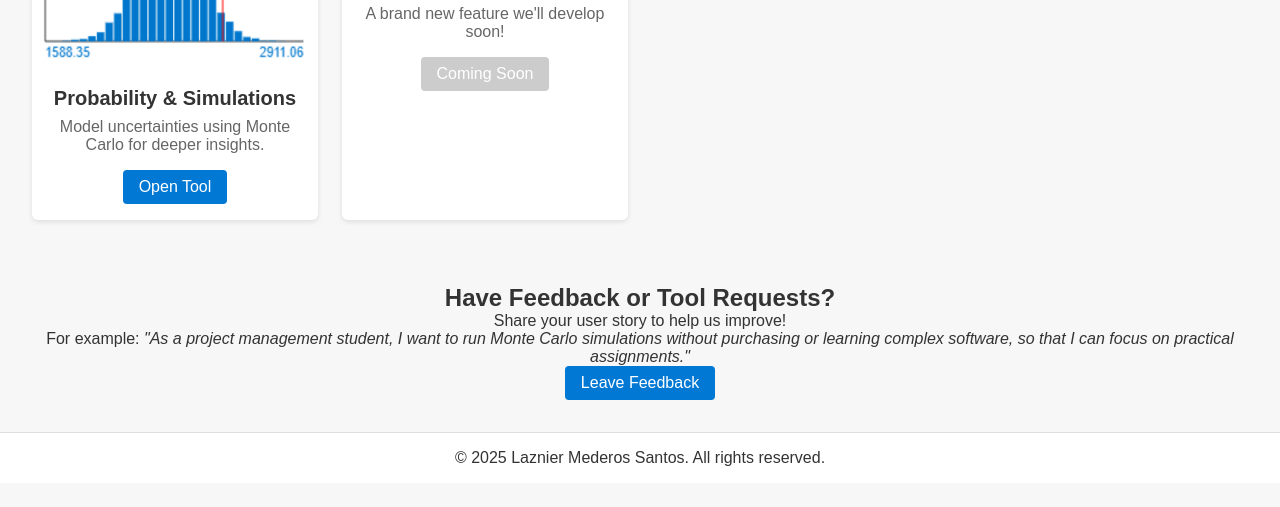
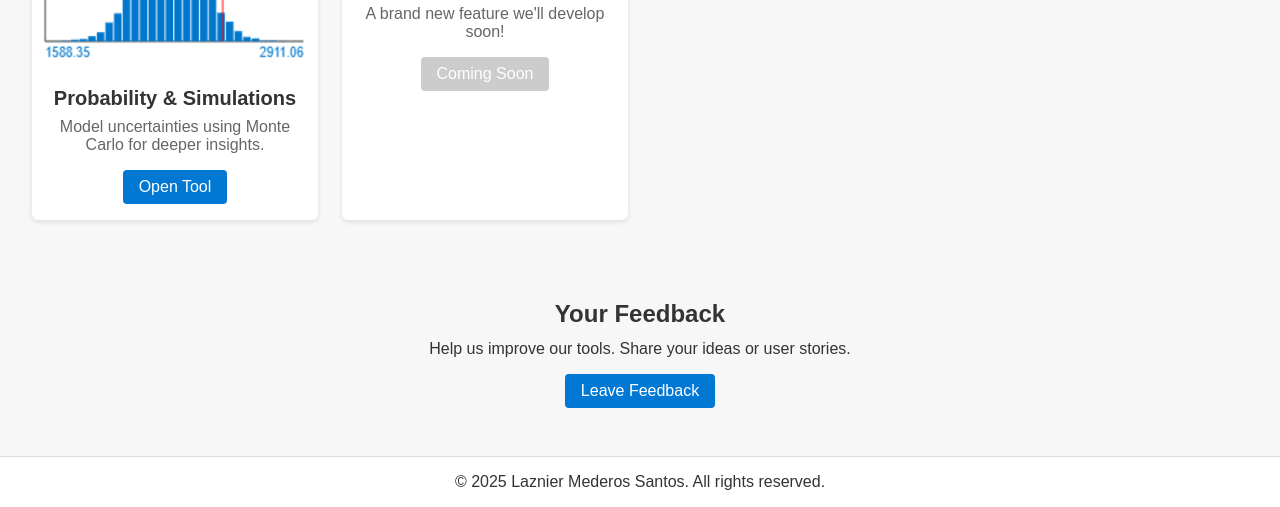
Before and after one commit to laznier/ProjectManagerHelper, a plain HTML site: page index.html in a window 1280 px wide. Shown: the part 661-1168 px from the top of the page. Before the commit the page ends 1144 px from the top, so only its background shows below. Drawn offline with Linux system fonts and the light colour scheme.

Commit message:
Update index.html

```diff
--- a/index.html
+++ b/index.html
@@ -15,11 +15,7 @@
 </header>
 
 <nav class="topnav">
-  <!-- Optional: If you want top navigation links, add them here.
-       For example:
-       <a href="#tools">Tools</a>
-       <a href="#about">About</a>
-  -->
+  <!-- Optional top navigation links here -->
 </nav>
 
 <main>
@@ -48,7 +44,7 @@
       <a href="evc/" class="tool-button">Open Tool</a>
     </div>
 
-    <!-- NEW CARD #1: Risk Register & Assessment -->
+    <!-- CARD 4: Risk Register & Assessment -->
     <div class="tool-card">
       <img src="images/risk_assessment.png" alt="Risk Register & Assessment" />
       <h2>Risk Register & Assessment</h2>
@@ -56,7 +52,7 @@
       <a href="risk-register/" class="tool-button">Open Tool</a>
     </div>
 
-    <!-- NEW CARD #2: Probability & Simulations (Now functional) -->
+    <!-- CARD 5: Probability & Simulations -->
     <div class="tool-card">
       <img src="images/monte_carlo.png" alt="Probability & Simulations" />
       <h2>Probability &amp; Simulations</h2>
@@ -64,7 +60,7 @@
       <a href="monte-carlo/" class="tool-button">Open Tool</a>
     </div>
 
-    <!-- NEW CARD #3: Another PM Tool (Placeholder) -->
+    <!-- CARD 6: Another PM Tool (Placeholder) -->
     <div class="tool-card">
       <img src="images/placeholder.png" alt="Future PM Tool" />
       <h2>Future Project Management Tool</h2>
@@ -73,12 +69,11 @@
     </div>
   </section>
 
-  <!-- Feedback Section -->
-  <section id="feedback-invite" style="margin: 2em 0; text-align: center;">
-    <h2>Have Feedback or Tool Requests?</h2>
-    <p>
-      Share your user story to help us improve!<br>
-      For example: <em>"As a project management student, I want to run Monte Carlo simulations without purchasing or learning complex software, so that I can focus on practical assignments."</em>
+  <!-- Sleek, minimal feedback section -->
+  <section id="feedback-section" style="margin: 3em 0; text-align: center;">
+    <h2 style="margin-bottom: 0.5em;">Your Feedback</h2>
+    <p style="margin-bottom: 1em;">
+      Help us improve our tools. Share your ideas or user stories.
     </p>
     <a href="feedback.html" class="tool-button">Leave Feedback</a>
   </section>
```
